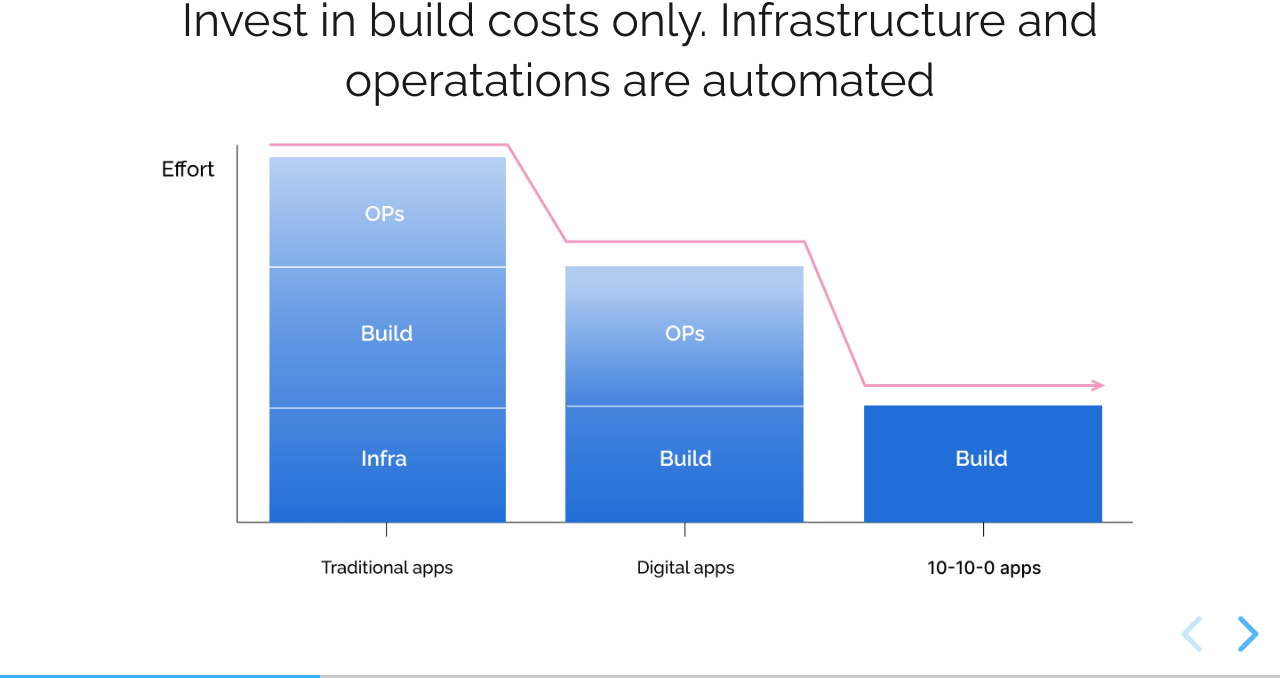
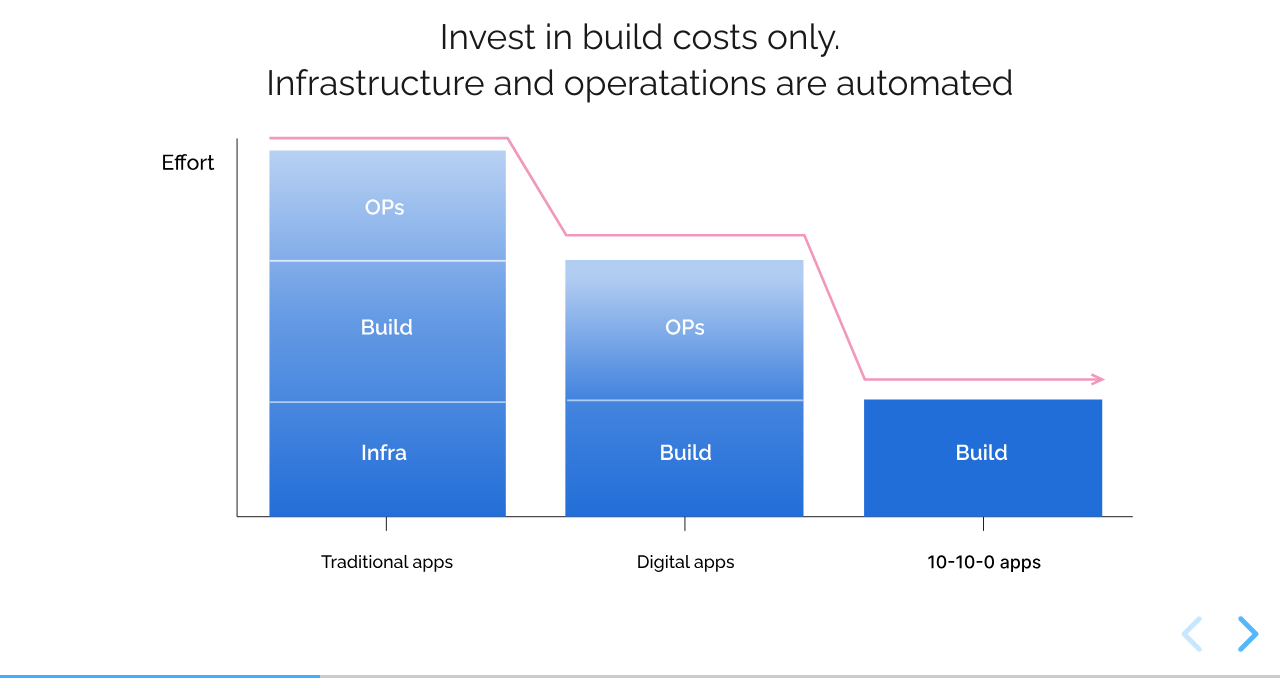
Before and after one commit to atos-digital/10100, a website: page index.html in a window 1280 px wide. Both pictures are taken after a click on the button "next slide". Shown: the part 122-800 px from the top of the page. Drawn offline with Linux system fonts and the light colour scheme.

Commit message:
style: customise the 10100 theme

```diff
--- a/css/theme/source/10100-custom.scss
+++ b/css/theme/source/10100-custom.scss
@@ -4,17 +4,14 @@
  * By Hakim El Hattab, http://hakim.se
  */
 
-
 // Default mixins and settings -----------------
 @import "../template/mixins";
 @import "../template/settings";
 // ---------------------------------------------
 
-
 // Include theme-specific fonts
 @import url(./fonts/source-sans-pro/source-sans-pro.css);
-@import url('https://fonts.googleapis.com/css2?family=Raleway:wght@400;600&display=swap');
-
+@import url("https://fonts.googleapis.com/css2?family=Raleway:wght@400;600&display=swap");
 
 // Override theme settings (see ../template/settings.scss)
 $backgroundColor: #fff;
@@ -22,26 +19,25 @@ $backgroundColor: #fff;
 $mainColor: #191919;
 $headingColor: #191919;
 
-$mainFontSize: 42px;
-$mainFont: 'Raleway', sans-serif;
-$headingFont: 'Raleway', sans-serif;
+$mainFontSize: 32px;
+$mainFont: "Raleway", sans-serif;
+$headingFont: "Source Sans Pro", Helvetica, sans-serif;
 $headingTextShadow: none;
 $headingLetterSpacing: normal;
 $headingTextTransform: uppercase;
 $headingFontWeight: 600;
 $linkColor: #42affa;
-$linkColorHover: lighten( $linkColor, 15% );
-$selectionBackgroundColor: rgba( $linkColor, 0.75 );
+$linkColorHover: lighten($linkColor, 15%);
+$selectionBackgroundColor: rgba($linkColor, 0.75);
 
 $heading1Size: 2.5em;
-$heading2Size: 1em;
-$heading3Size: 0.6em;
-$heading4Size: 0.4em;
+$heading2Size: 1.6em;
+$heading3Size: 1.3em;
+$heading4Size: 1.0em;
 
 // Change text colors against light slide backgrounds
 @include light-bg-text-color(#222);
 
-
 // Theme template ------------------------------
 @import "../template/theme";
 // ---------------------------------------------
--- a/index.html
+++ b/index.html
@@ -41,10 +41,12 @@
         <section>
           <h2>10100 apps are lower cost</h2>
 
-          Invest in build costs only. Infrastructure and operatations are
-          automated
+          Invest in build costs only.
+          <br />
+          Infrastructure and operatations are automated
+
           <div>
-            <img src="img/lower_cost_chart.png" />
+            <img src="img/lower_cost_chart.svg" />
           </div>
         </section>
         <section>
```
Also changed, not shown: dist/theme/10100-custom.css, img/lower_cost_chart.svg (renamed from img/lower-cost-chart.svg).
